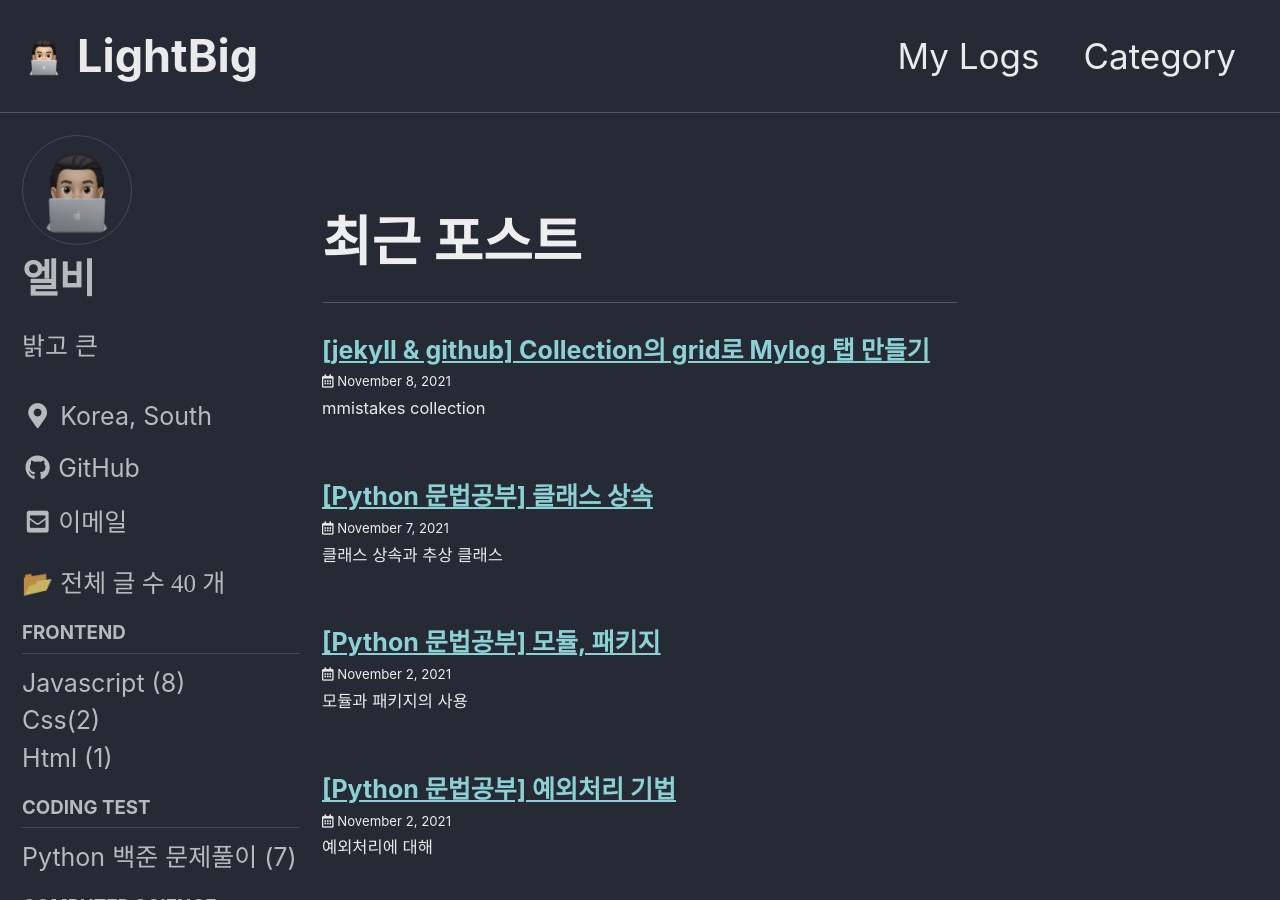
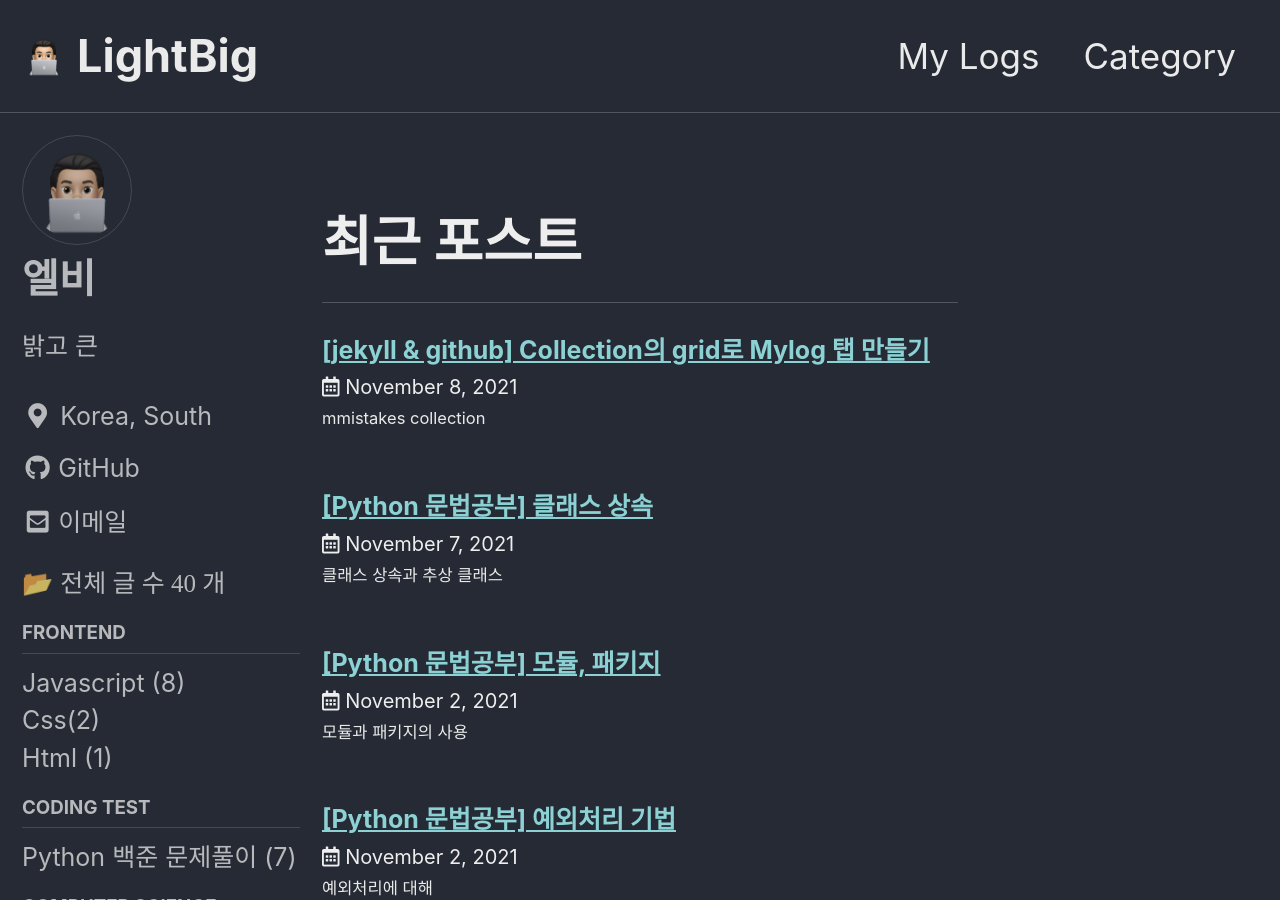
Before and after one commit to koreanddinghwan/koreanddinghwan.github.io, a Jekyll site: the page built from index.html, in a window 1280 px wide and 900 px high. Built offline with Jekyll 4.4.1, drawn with Linux system fonts in a browser that asks for light colours; cached includes are drawn as plain includes; some web fonts are replaced; the list of posts is cut into pages by our own code.

Commit message:
Update _archive.scss

```diff
--- a/_sass/minimal-mistakes/_archive.scss
+++ b/_sass/minimal-mistakes/_archive.scss
@@ -130,7 +130,7 @@
 .list__item {
   .page__meta {
     margin: 0 0 4px;
-    font-size: 0.6em;
+    font-size: 20px;
   }
   .a {
     font-size: 25px;
```
